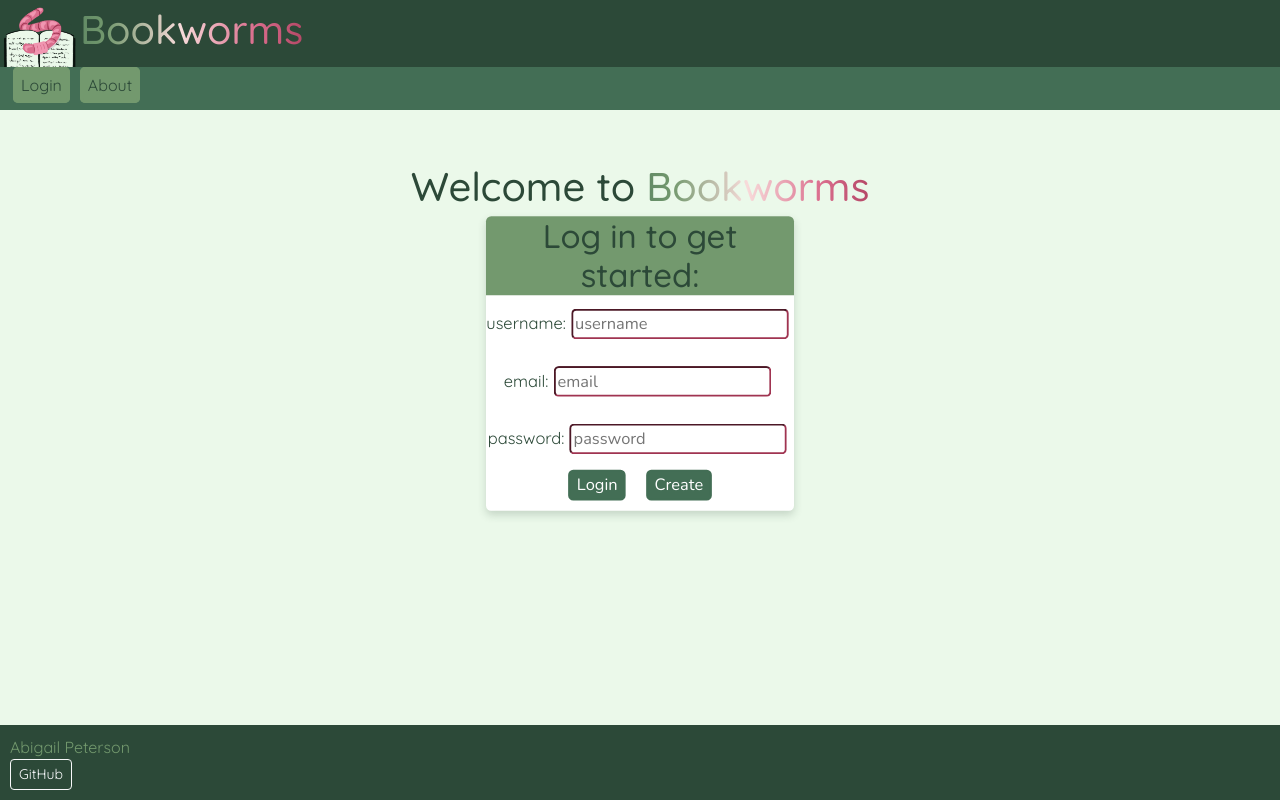
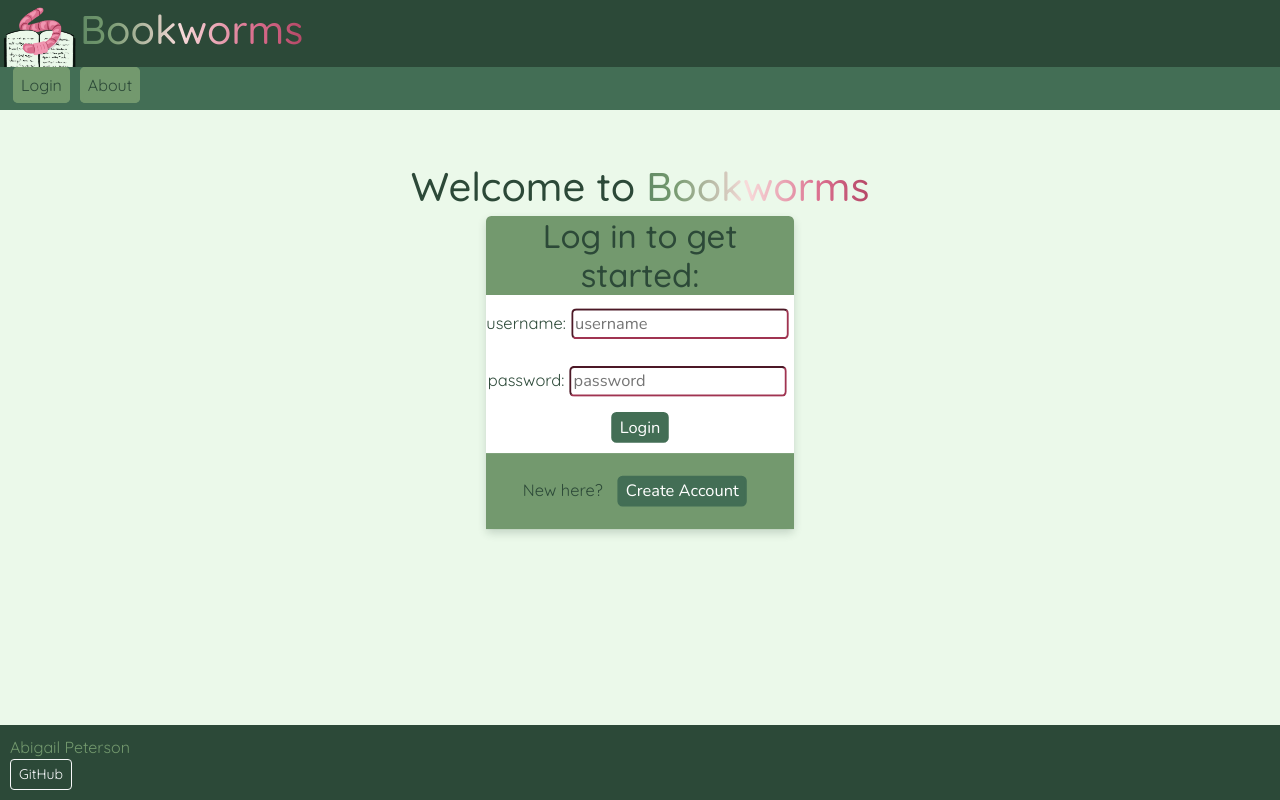
Before and after one commit to abbiesue/Bookworms, a React (Vite) app: page / in a window 1280 px wide. Built offline with nearby package versions, Linux system fonts and the light colour scheme.

Commit message:
changed login/create so that created users don't have to enter email again

```diff
--- a/src/login/login.css
+++ b/src/login/login.css
@@ -51,6 +51,10 @@
     transition: all 0.3s ease;
 }
 
+.createToggle {
+    background-color: var(--light-green);
+}
+
 main {
     text-align: center;
 }
--- a/src/login/unauthenticated.jsx
+++ b/src/login/unauthenticated.jsx
@@ -6,13 +6,14 @@ export function Unauthenticated(props) {
   const [email, setEmail] = React.useState('');
   const [password, setPassword] = React.useState('');
   const [displayError, setDisplayError] = React.useState(null);
+  const [isCreating, setIsCreating] = React.useState(false);
 
   // updated login to use service endpoints
   async function loginUser() {
     const response = await fetch('/api/auth/login', {
       method: 'POST',
       headers: { 'Content-Type': 'application/json' },
-      body: JSON.stringify({ email: email, password: password }),
+      body: JSON.stringify({ username: userName, password: password }),
     });
 
     if (response.ok) {
@@ -56,7 +57,8 @@ export function Unauthenticated(props) {
             placeholder='username'
           />
         </div>
-        <div className="mb-3">
+        {isCreating && (
+          <div className="mb-3">
           <label htmlFor="emailInput" className="form-label">email:</label>
           <input
             type="email"
@@ -65,6 +67,7 @@ export function Unauthenticated(props) {
             placeholder='email'
           />
         </div>
+        )}
         <div>
           <label htmlFor="passwordInput" className="form-label">password:</label>
           <input
@@ -74,12 +77,21 @@ export function Unauthenticated(props) {
             placeholder="password"
           />
         </div>
-        <button onClick={() => loginUser()} disabled={!email || !password}>
-          Login
-        </button>
-        <button onClick={() => createUser()} disabled={!userName || !email || !password}>
-          Create
-        </button>
+        {isCreating ? (
+          <button onClick={() => createUser()} disabled={!userName || !email || !password}>
+            Create
+          </button>
+        ) : (
+          <button onClick={() => loginUser()} disabled={!userName || !password}>
+            Login
+          </button>
+        )}
+        <p className="createToggle">
+          {isCreating ? 'Already have an account? ' : 'New here? '}
+          <button onClick={() => setIsCreating(!isCreating)}>
+              {isCreating ? 'Login' : 'Create Account'}
+          </button>
+        </p>
       </div>
 
       <MessageDialog message={displayError} onHide={() => setDisplayError(null)} />
```
Also changed, not shown: 1 other file (tests, documents, lock files or other folders).
